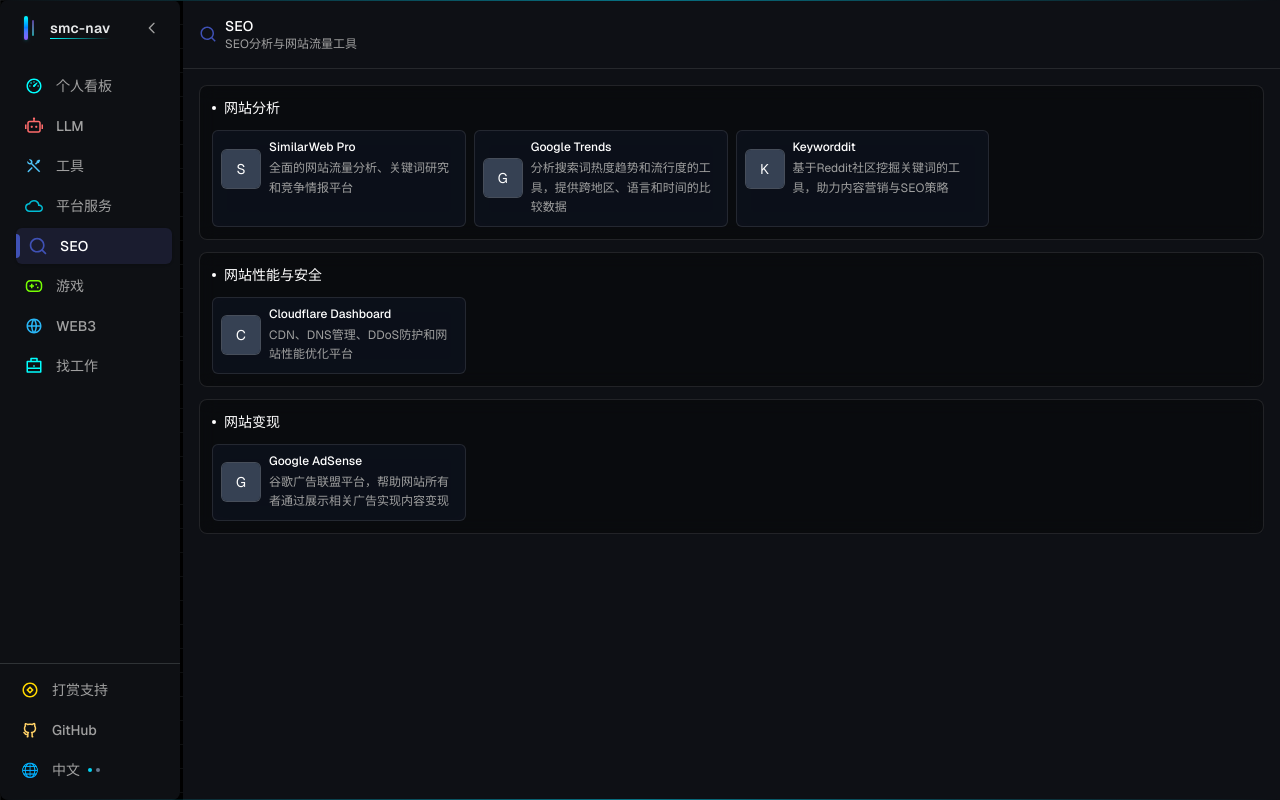
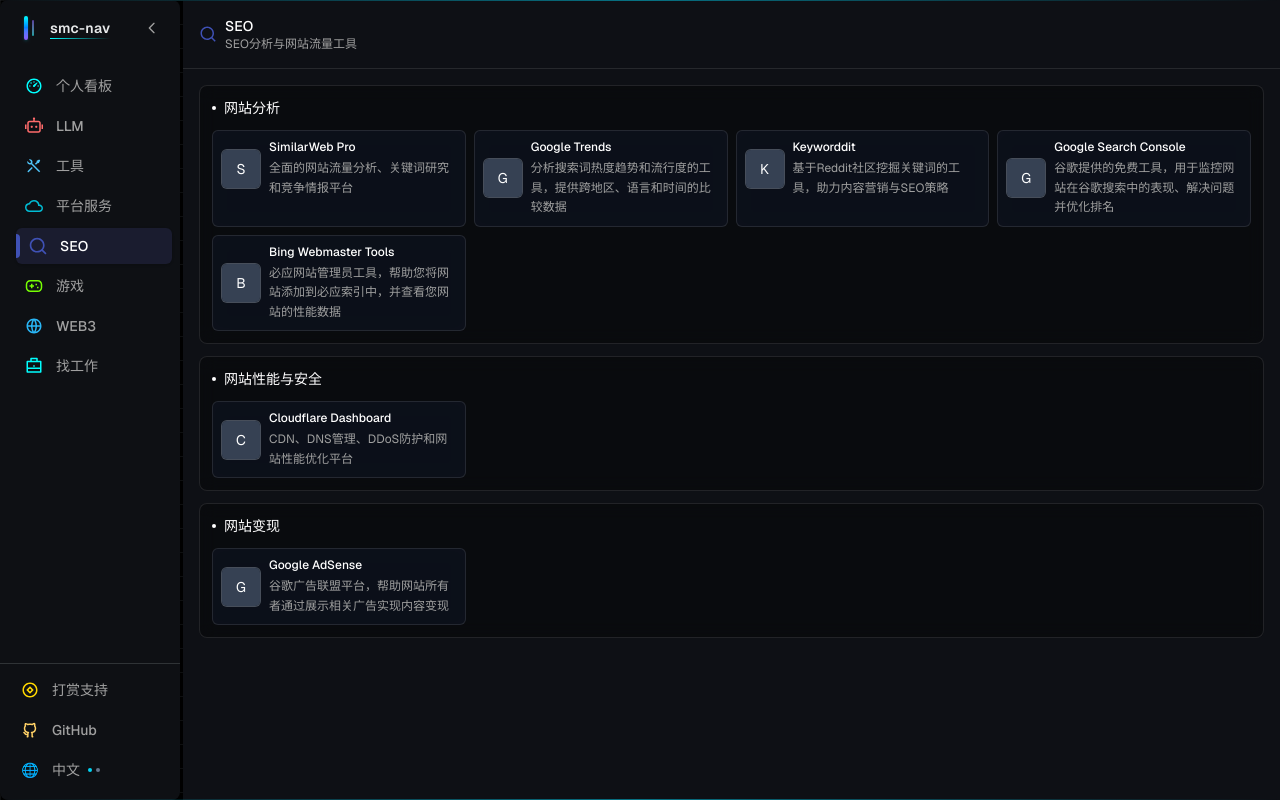
Before and after one commit to sumingcheng/smc-nav, a Next.js app: page /seo in a window 1280 px wide. Built offline with nearby package versions, Linux system fonts and the light colour scheme.

Commit message:
feat: add Google Search Console and Bing Webmaster Tools to SEO resources

```diff
--- a/src/data/seo.tsx
+++ b/src/data/seo.tsx
@@ -30,6 +30,18 @@
           description: '基于Reddit社区挖掘关键词的工具，助力内容营销与SEO策略',
           icon: 'https://www.google.com/s2/favicons?domain=highervisibility.com&sz=64',
         },
+        {
+          name: 'Google Search Console',
+          url: 'https://search.google.com/search-console',
+          description: '谷歌提供的免费工具，用于监控网站在谷歌搜索中的表现、解决问题并优化排名',
+          icon: 'https://www.google.com/s2/favicons?domain=google.com&sz=64',
+        },
+        {
+          name: 'Bing Webmaster Tools',
+          url: 'https://www.bing.com/webmasters',
+          description: '必应网站管理员工具，帮助您将网站添加到必应索引中，并查看您网站的性能数据',
+          icon: 'https://www.google.com/s2/favicons?domain=bing.com&sz=64',
+        },
       ],
     },
     {
```
